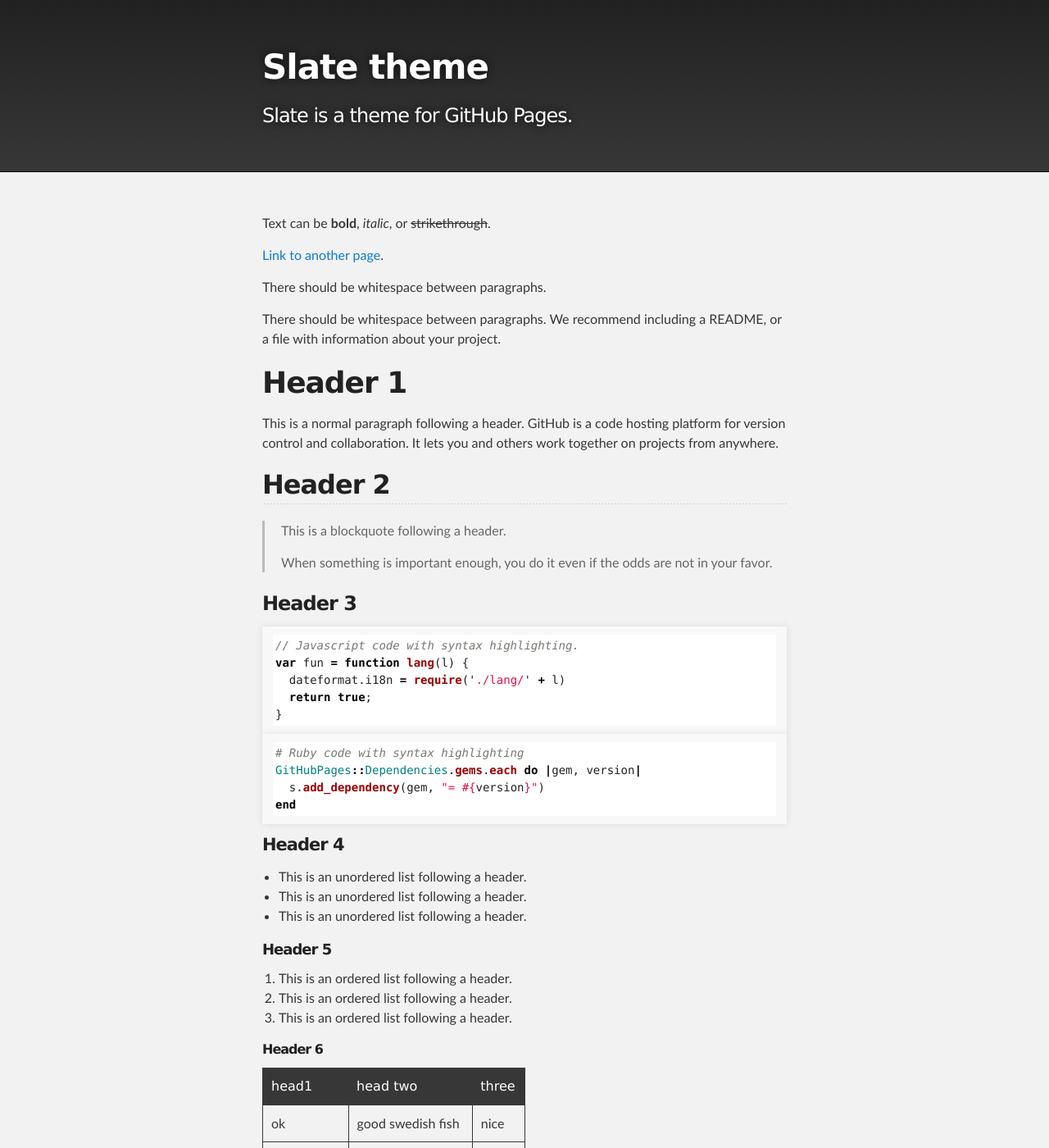
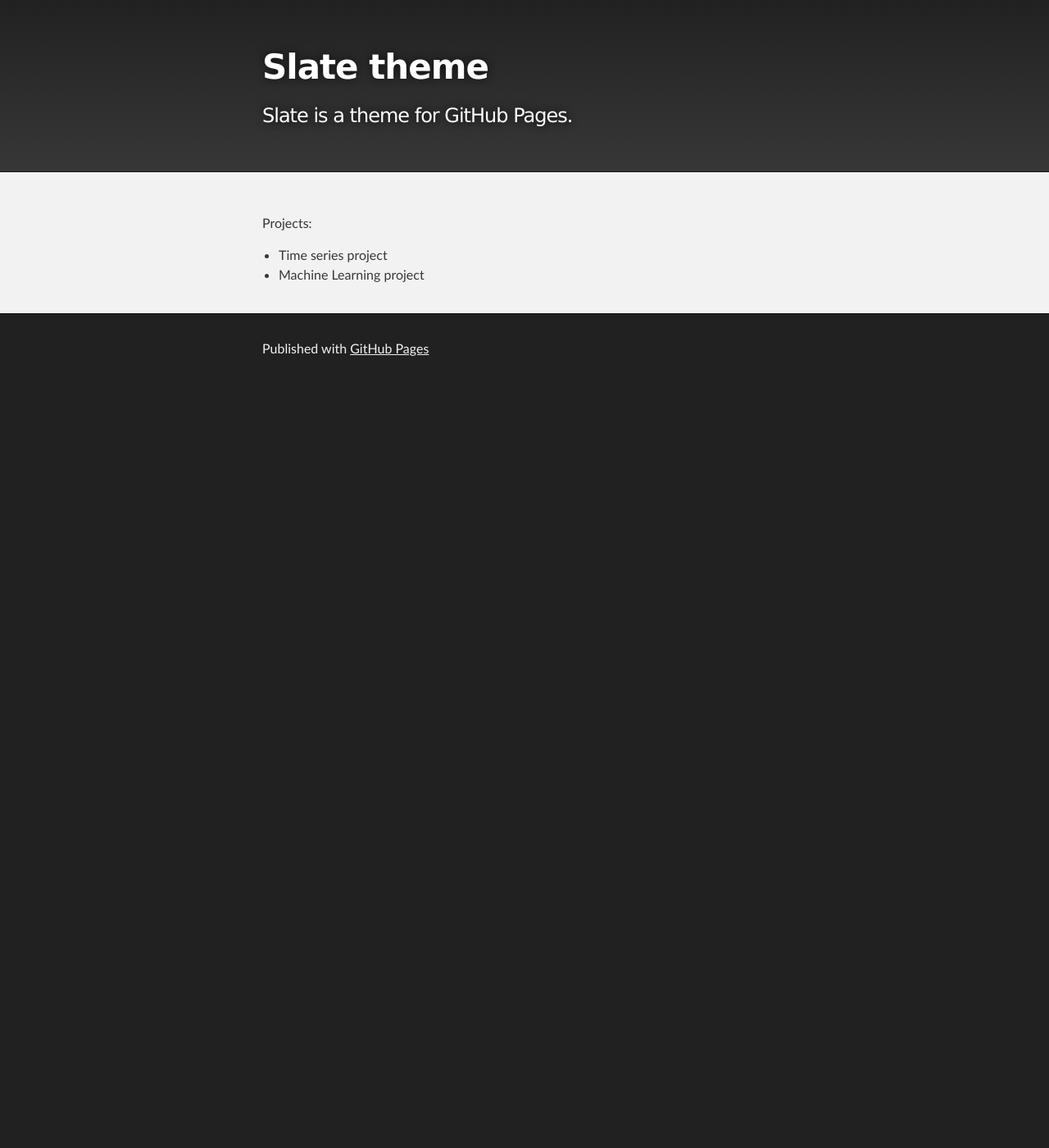
Before and after one commit to Mtmarcy/Mtmarcy.github.io, a Jekyll site: the page built from index.md, in a window 1280 px wide and 1400 px high. Shown: the whole window at 82% size. Built offline with Jekyll 4.4.1, drawn with Linux system fonts in a browser that asks for light colours; our own code applies the rules of GitHub Pages for plain Markdown files; some of the changed text lies outside the part shown.

Commit message:
Update index.md

````diff
--- a/index.md
+++ b/index.md
@@ -3,122 +3,6 @@ title: Mtmarcy Website Title
 description: website subtitle
 ---
 
-Text can be **bold**, _italic_, or ~~strikethrough~~.
-
-[Link to another page](./another-page.html).
-
-There should be whitespace between paragraphs.
-
-There should be whitespace between paragraphs. We recommend including a README, or a file with information about your project.
-
-# Header 1
-
-This is a normal paragraph following a header. GitHub is a code hosting platform for version control and collaboration. It lets you and others work together on projects from anywhere.
-
-## Header 2
-
-> This is a blockquote following a header.
->
-> When something is important enough, you do it even if the odds are not in your favor.
-
-### Header 3
-
-```js
-// Javascript code with syntax highlighting.
-var fun = function lang(l) {
-  dateformat.i18n = require('./lang/' + l)
-  return true;
-}
-```
-
-```ruby
-# Ruby code with syntax highlighting
-GitHubPages::Dependencies.gems.each do |gem, version|
-  s.add_dependency(gem, "= #{version}")
-end
-```
-
-#### Header 4
-
-*   This is an unordered list following a header.
-*   This is an unordered list following a header.
-*   This is an unordered list following a header.
-
-##### Header 5
-
-1.  This is an ordered list following a header.
-2.  This is an ordered list following a header.
-3.  This is an ordered list following a header.
-
-###### Header 6
-
-| head1        | head two          | three |
-|:-------------|:------------------|:------|
-| ok           | good swedish fish | nice  |
-| out of stock | good and plenty   | nice  |
-| ok           | good `oreos`      | hmm   |
-| ok           | good `zoute` drop | yumm  |
-
-### There's a horizontal rule below this.
-
-* * *
-
-### Here is an unordered list:
-
-*   Item foo
-*   Item bar
-*   Item baz
-*   Item zip
-
-### And an ordered list:
-
-1.  Item one
-1.  Item two
-1.  Item three
-1.  Item four
-
-### And a nested list:
-
-- level 1 item
-  - level 2 item
-  - level 2 item
-    - level 3 item
-    - level 3 item
-- level 1 item
-  - level 2 item
-  - level 2 item
-  - level 2 item
-- level 1 item
-  - level 2 item
-  - level 2 item
-- level 1 item
-
-### Small image
-
-![Octocat](https://assets-cdn.github.com/images/icons/emoji/octocat.png)
-
-### Large image
-
-![Branching](https://guides.github.com/activities/hello-world/branching.png)
-
-
-### Definition lists can be used with HTML syntax.
-
-<dl>
-<dt>Name</dt>
-<dd>Godzilla</dd>
-<dt>Born</dt>
-<dd>1952</dd>
-<dt>Birthplace</dt>
-<dd>Japan</dd>
-<dt>Color</dt>
-<dd>Green</dd>
-</dl>
-
-```
-Long, single-line code blocks should not wrap. They should horizontally scroll if they are too long. This line should be long enough to demonstrate this.
-```
-
-```
-The final element.
-```
+Projects:
+- Time series project
+- Machine Learning project
````
